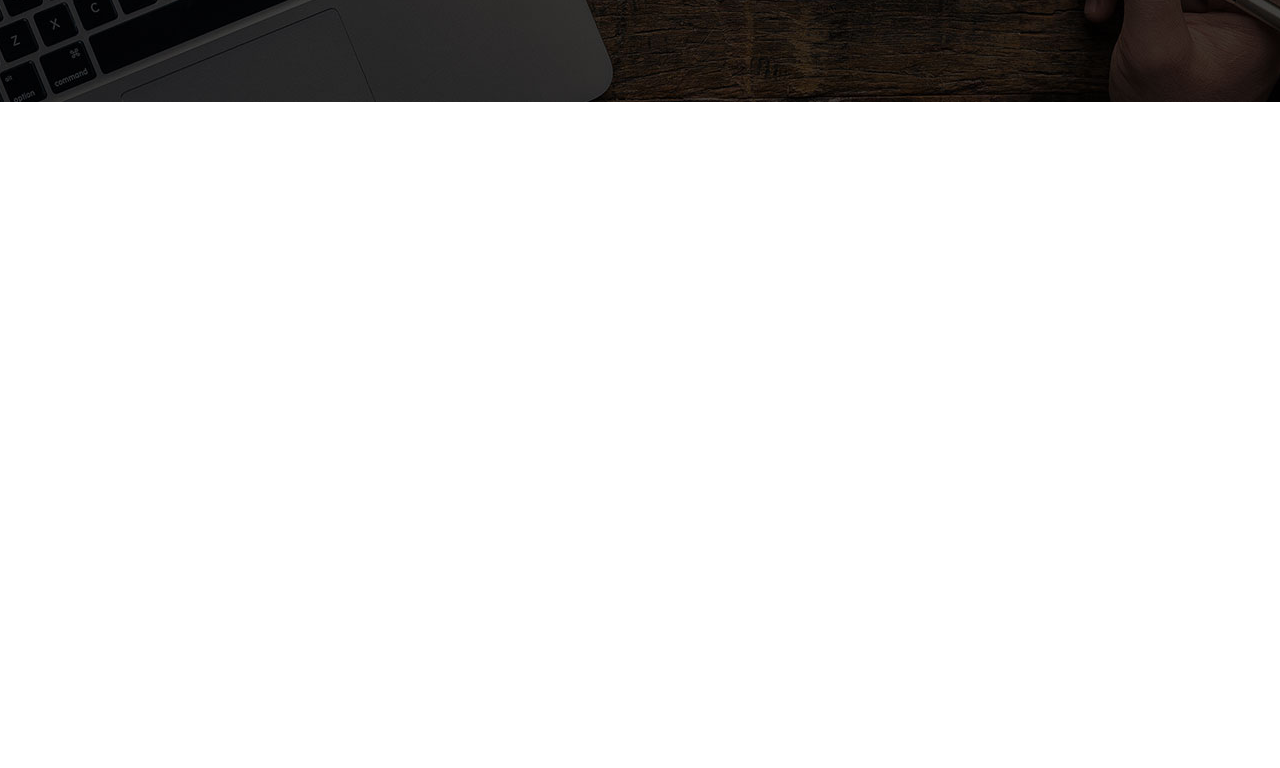
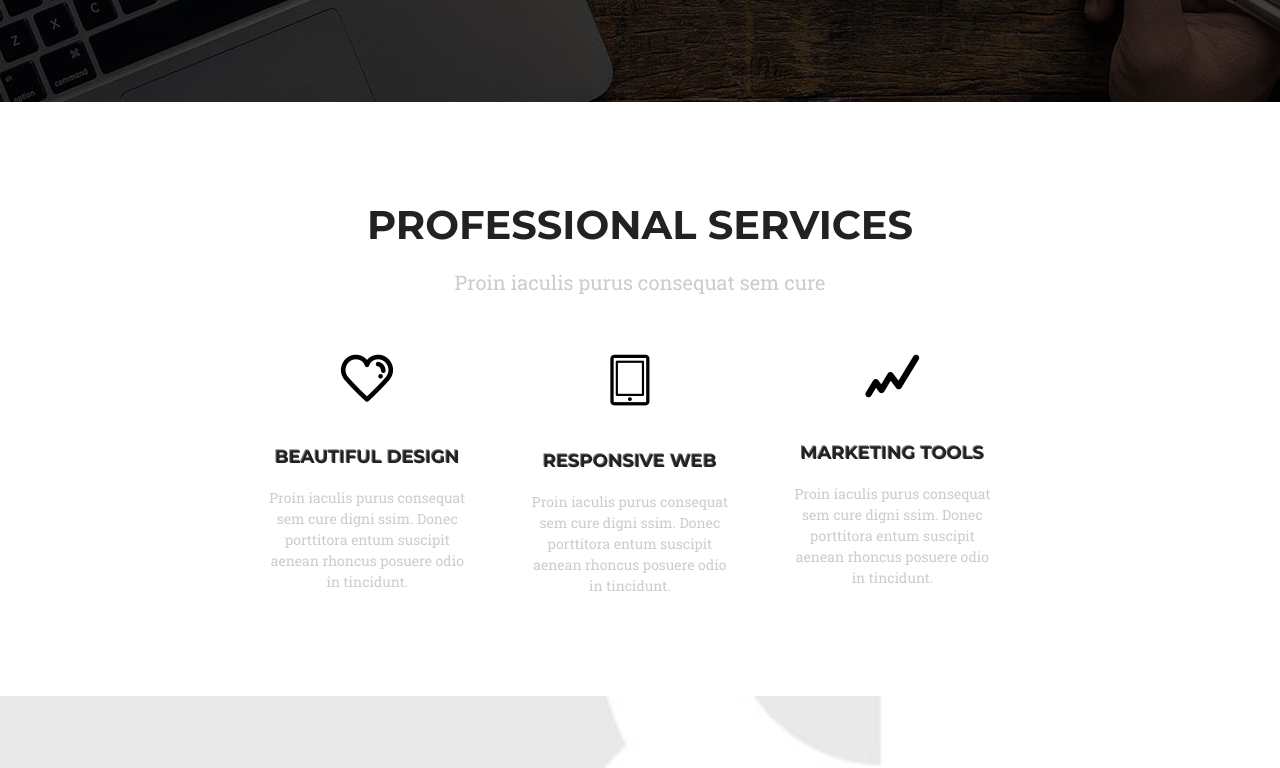
Before and after one commit to Shadowman69/My-portfolio, a plain HTML site: page Treehouse PSD Template/index.html in a window 1280 px wide. Shown: the part 552-1320 px from the top of the page. Before the commit the page ends 800 px from the top, so only its background shows below. Drawn offline with nearby package versions, Linux system fonts and the light colour scheme; files that its build step writes are made by us from their sources.

Commit message:
Made the first part of Services section

```diff
--- a/Treehouse PSD Template/index.html
+++ b/Treehouse PSD Template/index.html
@@ -49,6 +49,34 @@
         <!-- Section Professional Services -->
         <section class="services">
             <div class="container">
+                <h2 class="section_title">Professional Services</h2>
+                <p>Proin iaculis purus consequat sem cure</p>
+                <div class="services_item">
+                    <img src="img/heart.png" alt="#"/>
+                    <h3>Beautiful Design</h3>
+                    <p>Proin iaculis purus consequat sem cure
+                        digni ssim. Donec porttitora entum suscipit
+                        aenean rhoncus posuere odio in tincidunt.
+                    </p>
+                </div>
+                <div class="services_item">
+                    <img src="img/mobile.png" alt="#"/>
+                    <h3>Responsive Web</h3>
+                    <p>Proin iaculis purus consequat sem cure
+                        digni ssim. Donec porttitora entum suscipit
+                        aenean rhoncus posuere odio in tincidunt.
+                    </p>
+                </div>
+                <div class="services_item">
+                    <img src="img/graph.png" alt="#"/>
+                    <h3>Marketing Tools</h3>
+                    <p>Proin iaculis purus consequat sem cure
+                        digni ssim. Donec porttitora entum suscipit
+                        aenean rhoncus posuere odio in tincidunt.
+                    </p>
+                </div>
+            </div>
+            <div class="services_fluid_container">
 
             </div>
         </section>
--- a/Treehouse PSD Template/style.css
+++ b/Treehouse PSD Template/style.css
@@ -124,7 +124,9 @@ nav ul li a:hover {
     color: #ffffff;
 }
 
-.header_content p {
+.header_content p,
+.services p,
+.services_item p {
     font-family: 'Roboto Slab', Arial, sans-serif;
     font-size: 20px;
     font-weight: 400;
@@ -158,3 +160,58 @@ nav ul li a:hover {
 }
 
 /* Section Professional Services */
+
+.services {
+    text-align: center;
+}
+
+.section_title {
+    margin-top: 100px;
+    margin-bottom: 23px;
+    font-family: 'Montserrat', Arial, sans-serif;
+    font-size: 40px;
+    font-weight: 700;
+    text-transform: uppercase;
+    color: #222222;
+}
+
+services p {
+    margin-bottom: 80px;
+}
+
+.services_item {
+    width: 27.47%;
+    float: left;
+    margin-right: 7.45%;
+}
+
+.services_item:last-child {
+    margin-right: 0;
+}
+
+.services_item img {
+    margin-bottom: 40px;
+}
+
+.services_item h3 {
+    margin-bottom: 20px;
+    font-family: 'Montserrat', Arial, sans-serif;
+    font-size: 18px;
+    font-weight: 700;
+    text-transform: uppercase;
+    color: #222222;
+    text-shadow: -1px -1px #767676;
+}
+
+.services_item p {
+    margin-bottom: 100px;
+    font-size: 14px;
+    line-height: 1.5;
+}
+
+.services_fluid_container {
+    width: 100%;
+    height: 530px;
+    background: url('img/cog.jpg') 100% 100% no-repeat, url('img/sea.jpg') 100% 100% no-repeat;
+    background-size: cover, cover;
+}
```
Also changed, not shown: Treehouse PSD Template/img/checkmark.png (added), Treehouse PSD Template/img/cog.jpg (added), Treehouse PSD Template/img/cog.png (added), Treehouse PSD Template/img/cog_background.jpg (added), Treehouse PSD Template/img/graph.png (added), Treehouse PSD Template/img/heart.png (added), Treehouse PSD Template/img/mobile.png (added), Treehouse PSD Template/img/sea.jpg (added).
